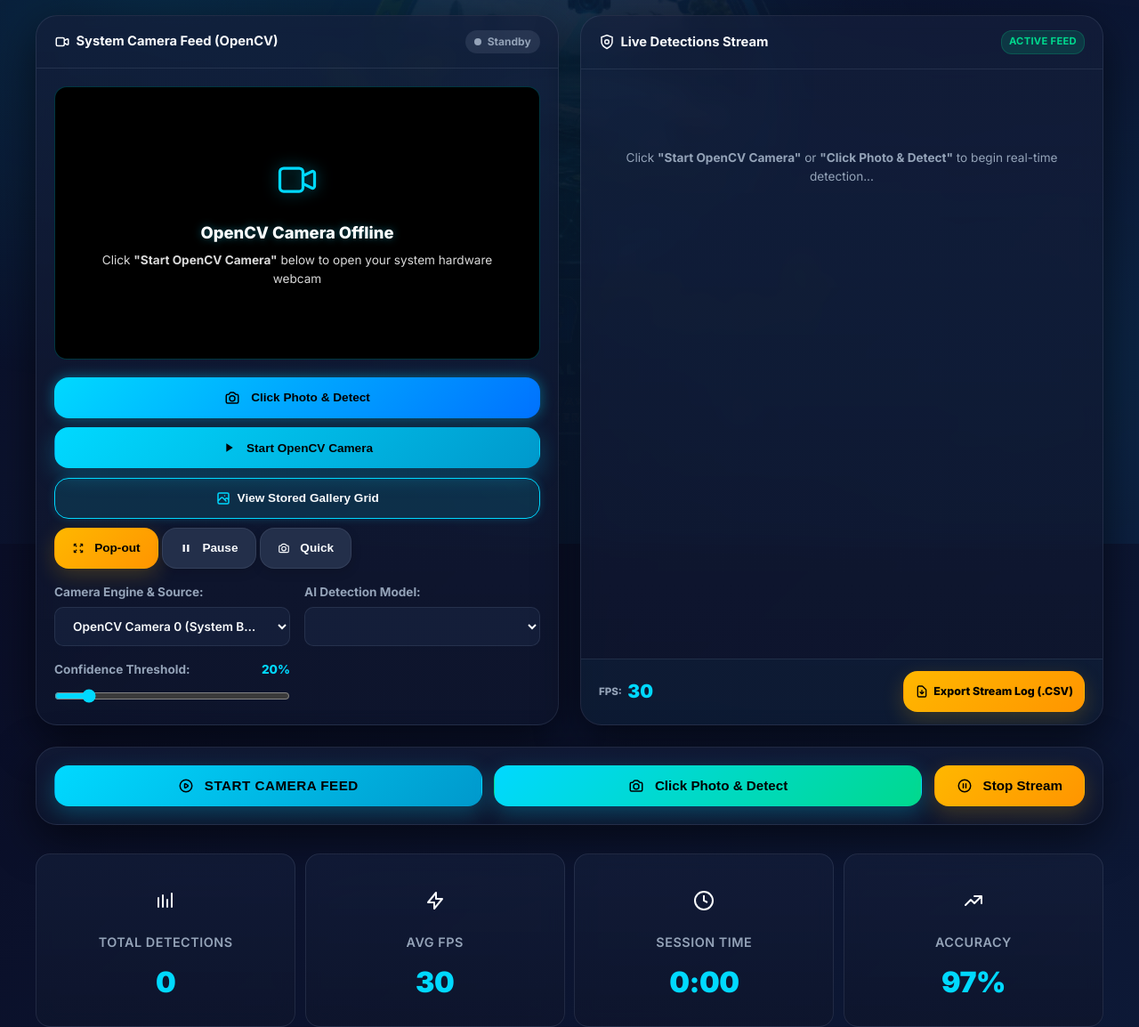
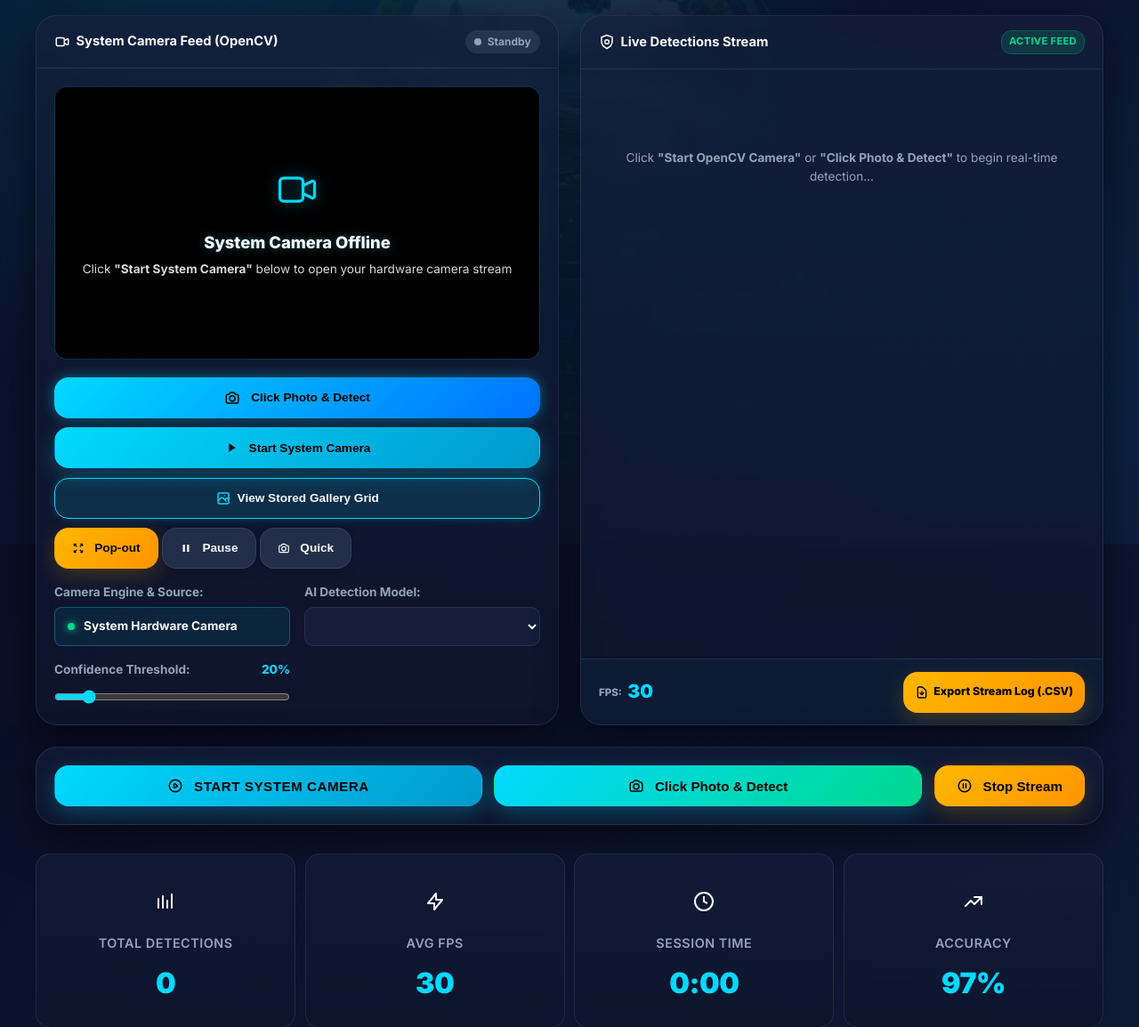
Before and after one commit to JupalliSaiPraneeth/Waste_Detection_Model, a Flask app: page /live in a window 1280 px wide. Shown: the part 189-1343 px from the top of the page at 89% size. Run offline with Flask 3, Linux system fonts and the light colour scheme; lists and menus that the app fills with data are empty; some libraries are stand-ins or nearby versions.

Commit message:
Remove camera options dropdown and enforce direct System Camera feature workflow

```diff
--- a/templates/live.html
+++ b/templates/live.html
@@ -98,21 +98,21 @@
                 <svg width="52" height="52" fill="none" stroke="#00D9FF" stroke-width="1.5" viewBox="0 0 24 24" style="margin-bottom: 0.75rem; filter: drop-shadow(0 0 8px rgba(0,217,255,0.5));">
                   <path stroke-linecap="round" stroke-linejoin="round" d="M15 10l4.553-2.276A1 1 0 0121 8.618v6.764a1 1 0 01-1.447.894L15 14M5 18h8a2 2 0 002-2V8a2 2 0 00-2-2H5a2 2 0 00-2 2v8a2 2 0 002 2z" />
                 </svg>
-                <div style="font-weight: 800; font-size: 1.15rem; color: #ffffff; margin-bottom: 0.3rem; text-shadow: 0 0 10px rgba(0,217,255,0.4);">OpenCV Camera Offline</div>
-                <p style="font-size: 0.85rem; color: rgba(255, 255, 255, 0.85);">Click <strong>"Start OpenCV Camera"</strong> below to open your system hardware webcam</p>
+                <div style="font-weight: 800; font-size: 1.15rem; color: #ffffff; margin-bottom: 0.3rem; text-shadow: 0 0 10px rgba(0,217,255,0.4);">System Camera Offline</div>
+                <p style="font-size: 0.85rem; color: rgba(255, 255, 255, 0.85);">Click <strong>"Start System Camera"</strong> below to open your hardware camera stream</p>
               </div>
             </div>
 
             <!-- Controls Row -->
             <div class="live-controls-row" style="margin-top: 1.25rem; display: flex; flex-direction: column; gap: 0.65rem;">
-              <button class="btn btn-primary btn-small" id="clickPhotoBtn" style="background: linear-gradient(135deg, #00D9FF 0%, #0072FF 100%); border: none; font-weight: 800; box-shadow: 0 0 15px rgba(0, 217, 255, 0.4); width: 100%; justify-content: center;">
+              <button class="btn btn-primary btn-small click-photo-trigger" id="clickPhotoBtn" style="background: linear-gradient(135deg, #00D9FF 0%, #0072FF 100%); border: none; font-weight: 800; box-shadow: 0 0 15px rgba(0, 217, 255, 0.4); width: 100%; justify-content: center;">
                 <svg style="display: inline-block; vertical-align: middle; margin-right: 4px;" width="18" height="18" fill="none" stroke="currentColor" stroke-width="2" viewBox="0 0 24 24">
                   <path stroke-linecap="round" stroke-linejoin="round" d="M3 9a2 2 0 012-2h.93a2 2 0 001.664-.89l.812-1.22A2 2 0 0110.07 4h3.86a2 2 0 001.664.89l.812 1.22A2 2 0 0018.07 7H19a2 2 0 012 2v9a2 2 0 01-2 2H5a2 2 0 01-2-2V9z" />
                   <circle cx="12" cy="13" r="4" />
                 </svg> Click Photo & Detect
               </button>
-              <button class="btn btn-primary btn-small" id="startCam" style="width: 100%; justify-content: center;">
-                <svg style="display: inline-block; vertical-align: middle; margin-right: 4px;" width="16" height="16" fill="currentColor" viewBox="0 0 24 24"><path d="M8 5v14l11-7z"/></svg> Start OpenCV Camera
+              <button class="btn btn-primary btn-small start-cam-trigger" id="startCam" style="width: 100%; justify-content: center;">
+                <svg style="display: inline-block; vertical-align: middle; margin-right: 4px;" width="16" height="16" fill="currentColor" viewBox="0 0 24 24"><path d="M8 5v14l11-7z"/></svg> Start System Camera
               </button>
               <button class="btn btn-secondary btn-small" id="jumpToGalleryBtn" style="background: rgba(0, 217, 255, 0.12); border: 1.5px solid #00D9FF; color: var(--text, #ffffff); font-weight: 800; display: inline-flex; align-items: center; justify-content: center; gap: 0.4rem; box-shadow: 0 0 10px rgba(0, 217, 255, 0.2); width: 100%;">
                 <svg width="18" height="18" fill="none" stroke="#00D9FF" stroke-width="2" viewBox="0 0 24 24">
@@ -125,7 +125,7 @@
                 <button class="btn btn-secondary btn-small" id="nativeWindowBtn" style="justify-content: center;">
                   <svg style="display: inline-block; vertical-align: middle; margin-right: 3px;" width="14" height="14" fill="none" stroke="currentColor" stroke-width="2" viewBox="0 0 24 24"><path d="M4 8V4m0 0h4M4 4l5 5m11-1V4m0 0h-4m4 0l-5 5M4 16v4m0 0h4m-4 0l5-5m11 5v-4m0 4h-4m4 0l-5-5"/></svg> Pop-out
                 </button>
-                <button class="btn btn-ghost btn-small" id="pauseCam" style="justify-content: center;">
+                <button class="btn btn-ghost btn-small pause-cam-trigger" id="pauseCam" style="justify-content: center;">
                   <svg style="display: inline-block; vertical-align: middle; margin-right: 3px;" width="14" height="14" fill="currentColor" viewBox="0 0 24 24"><path d="M6 19h4V5H6v14zm8-14v14h4V5h-4z"/></svg> Pause
                 </button>
                 <button class="btn btn-ghost btn-small" id="captureBtn" style="justify-content: center;">
@@ -136,19 +136,16 @@
                 </button>
               </div>
             </div>
-            <!-- Options Row (Camera Source, Model & Confidence Selection) -->
+            <!-- Options Row (System Camera, Model & Confidence Selection) -->
             <div style="margin-top: 1rem; display: grid; grid-template-columns: repeat(auto-fit, minmax(180px, 1fr)); gap: 1rem;">
               <div>
-                <label for="cameraSourceSelect" style="display: block; font-size: 0.85rem; color: var(--text-muted); font-weight: 700; margin-bottom: 0.3rem;">
+                <label style="display: block; font-size: 0.85rem; color: var(--text-muted); font-weight: 700; margin-bottom: 0.3rem;">
                   Camera Engine & Source:
-                </label>                <select id="cameraSourceSelect" class="select-field" style="width: 100%;">
-                  <option value="opencv_0" selected>OpenCV Camera 0 (System Backend Cam)</option>
-                  <option value="browser">Browser Camera (HTML5 Webcam)</option>
-                  <option value="opencv_1">OpenCV Camera 1 (Secondary Cam)</option>
-                  <option value="demo">Demo Video Feed (detectionvideo.mp4)</option>
-                  <option value="upload">Upload Custom Video File...</option>
-                </select>
-                <input type="file" id="videoFileInput" accept="video/*" style="display: none;">
+                </label>
+                <div style="display: flex; align-items: center; gap: 0.6rem; padding: 0.65rem 0.9rem; background: rgba(0, 217, 255, 0.08); border: 1.5px solid rgba(0, 217, 255, 0.3); border-radius: 0.5rem; color: var(--text, #ffffff); font-size: 0.85rem; font-weight: 700;">
+                  <span style="width: 8px; height: 8px; border-radius: 50%; background: #00D98E; box-shadow: 0 0 8px #00D98E; display: inline-block;"></span>
+                  <span>System Hardware Camera</span>
+                </div>
               </div>
               <div>
                 <label for="liveModelSelect" style="display: block; font-size: 0.85rem; color: var(--text-muted); font-weight: 700; margin-bottom: 0.3rem;">
@@ -206,21 +203,21 @@
       <!-- Controls Row below Feed -->
       <div class="card" style="margin-bottom: 2rem; padding: 1.25rem;">
         <div style="display: flex; gap: 0.85rem; align-items: center; flex-wrap: wrap;">
-          <button id="startCam" class="btn btn-primary" style="flex: 1; min-width: 180px; font-weight: 800; text-transform: uppercase; letter-spacing: 0.5px;">
+          <button id="startCam" class="btn btn-primary start-cam-trigger" style="flex: 1; min-width: 180px; font-weight: 800; text-transform: uppercase; letter-spacing: 0.5px;">
             <svg width="18" height="18" fill="none" stroke="currentColor" stroke-width="2" viewBox="0 0 24 24" style="display: inline-block; vertical-align: middle; margin-right: 4px;">
               <path stroke-linecap="round" stroke-linejoin="round" d="M14.752 11.168l-3.197-2.132A1 1 0 0010 9.87v4.263a1 1 0 001.555.832l3.197-2.132a1 1 0 000-1.664z" />
               <path stroke-linecap="round" stroke-linejoin="round" d="M21 12a9 9 0 11-18 0 9 9 0 0118 0z" />
             </svg>
-            Start Camera Feed
+            Start System Camera
           </button>
-          <button id="clickPhotoBtn" class="btn btn-primary" style="flex: 1; min-width: 180px; background: linear-gradient(135deg, #00D9FF 0%, #00D98E 100%); color: #000; font-weight: 900;">
+          <button id="clickPhotoBtn" class="btn btn-primary click-photo-trigger" style="flex: 1; min-width: 180px; background: linear-gradient(135deg, #00D9FF 0%, #00D98E 100%); color: #000; font-weight: 900;">
             <svg width="18" height="18" fill="none" stroke="currentColor" stroke-width="2" viewBox="0 0 24 24" style="display: inline-block; vertical-align: middle; margin-right: 4px;">
               <path stroke-linecap="round" stroke-linejoin="round" d="M3 9a2 2 0 012-2h.93a2 2 0 001.664-.89l.812-1.22A2 2 0 0110.07 4h3.86a2 2 0 001.664.89l.812 1.22A2 2 0 0018.07 7H19a2 2 0 012 2v9a2 2 0 01-2 2H5a2 2 0 01-2-2V9z" />
               <circle cx="12" cy="13" r="4" />
             </svg>
             Click Photo & Detect
           </button>
-          <button id="pauseCam" class="btn btn-secondary" style="min-width: 140px;">
+          <button id="pauseCam" class="btn btn-secondary pause-cam-trigger" style="min-width: 140px;">
             <svg width="18" height="18" fill="none" stroke="currentColor" stroke-width="2" viewBox="0 0 24 24" style="display: inline-block; vertical-align: middle; margin-right: 4px;">
               <path stroke-linecap="round" stroke-linejoin="round" d="M10 9v6m4-6v6m7-3a9 9 0 11-18 0 9 9 0 0118 0z" />
             </svg>
@@ -410,10 +407,9 @@
       if (opencvVideoFeed) {
         opencvVideoFeed.onerror = function() {
           if (!opencvVideoFeed.getAttribute('src') || opencvVideoFeed.style.display === 'none' || currentMode !== 'opencv') return;
-          console.warn("OpenCV backend camera feed error. Switching to Demo video stream...");
-          if (window.showNotification) window.showNotification("Backend OpenCV feed unavailable. Switching to Demo stream...", "info");
-          if (cameraSourceSelect) cameraSourceSelect.value = 'demo';
-          startDemoVideoStream();
+          console.warn("OpenCV backend camera feed error. Switching to Browser System Camera...");
+          if (window.showNotification) window.showNotification("Backend camera feed unavailable. Connecting via Browser System Camera...", "info");
+          startBrowserWebcam();
         };
       }
 
@@ -459,11 +455,9 @@
 
       function updateOpenCVStreamSource() {
         if (currentMode !== 'opencv') return;
-        const src = cameraSourceSelect ? cameraSourceSelect.value : 'opencv_0';
-        const camIdx = parseInt(src.split('_')[1] || '0', 10);
         const selectedModel = liveModelSelect ? liveModelSelect.value : '';
         const confThresh = (parseFloat(confSlider ? confSlider.value : 20) / 100.0).toFixed(2);
-        opencvVideoFeed.src = `/video_feed?model=${encodeURIComponent(selectedModel)}&cam=${camIdx}&conf=${confThresh}&t=${Date.now()}`;
+        opencvVideoFeed.src = `/video_feed?model=${encodeURIComponent(selectedModel)}&cam=0&conf=${confThresh}&t=${Date.now()}`;
       }
 
       async function startOpenCVSession(camIdx = 0) {
@@ -486,18 +480,17 @@
 
             currentMode = 'opencv';
             sessionStartTime = Date.now();
-            setCameraStatus(true, `OpenCV Camera ${camIdx} Active`);
-            if (window.showNotification) window.showNotification(`OpenCV system camera ${camIdx} started!`, 'success');
+            setCameraStatus(true, `System Camera Active`);
+            if (window.showNotification) window.showNotification(`System hardware camera started!`, 'success');
 
             startStatusPolling();
           } else {
-            throw new Error(data.error || 'Failed to start OpenCV camera');
+            throw new Error(data.error || 'Failed to start System camera');
           }
         } catch (err) {
-          console.error("OpenCV Camera start error:", err);
-          if (window.showNotification) window.showNotification(`OpenCV camera error: ${err.message}. Switching to Demo video stream...`, 'warning');
-          if (cameraSourceSelect) cameraSourceSelect.value = 'demo';
-          startDemoVideoStream();
+          console.error("System Camera start error:", err);
+          if (window.showNotification) window.showNotification(`Backend camera unavailable. Connecting via Browser System Camera...`, 'info');
+          startBrowserWebcam();
         }
       }
 
@@ -957,18 +950,16 @@
         }, 250);
       }
 
-      startBtn && startBtn.addEventListener('click', () => {
-        const src = cameraSourceSelect ? cameraSourceSelect.value : 'opencv_0';
-        if (src.startsWith('opencv_')) {
-          const camIdx = parseInt(src.split('_')[1] || '0', 10);
-          startOpenCVSession(camIdx);
-        } else if (src === 'demo') {
-          startDemoVideoStream();
-        } else if (src === 'browser') {
-          startBrowserWebcam();
-        } else if (src === 'upload') {
-          if (videoFileInput) videoFileInput.click();
-        }
+      const startTriggers = document.querySelectorAll('.start-cam-trigger, #startCam');
+      startTriggers.forEach(btn => {
+        btn.addEventListener('click', () => {
+          startOpenCVSession(0);
+        });
+      });
+
+      const clickPhotoTriggers = document.querySelectorAll('.click-photo-trigger, #clickPhotoBtn');
+      clickPhotoTriggers.forEach(btn => {
+        btn.addEventListener('click', capturePhotoAndDetect);
       });
 
       nativeWindowBtn && nativeWindowBtn.addEventListener('click', async () => {
@@ -994,27 +985,12 @@
         }
       });
 
-      cameraSourceSelect && cameraSourceSelect.addEventListener('change', () => {
-        const val = cameraSourceSelect.value;
-        if (val === 'upload') {
-          if (videoFileInput) videoFileInput.click();
-        } else {
-          startBtn.click();
-        }
-      });
-
-      videoFileInput && videoFileInput.addEventListener('change', (e) => {
-        const file = e.target.files && e.target.files[0];
-        if (file) {
-          if (customVideoUrl) URL.revokeObjectURL(customVideoUrl);
-          customVideoUrl = URL.createObjectURL(file);
-          startCustomVideoStream(customVideoUrl);
-        }
-      });
-
-      pauseBtn && pauseBtn.addEventListener('click', () => {
-        stopAllSessions();
-        if (window.showNotification) window.showNotification('Camera stream paused', 'info');
+      const pauseTriggers = document.querySelectorAll('.pause-cam-trigger, #pauseCam');
+      pauseTriggers.forEach(btn => {
+        btn.addEventListener('click', () => {
+          stopAllSessions();
+          if (window.showNotification) window.showNotification('System camera stream paused', 'info');
+        });
       });
 
       captureBtn && captureBtn.addEventListener('click', capturePhotoAndDetect);
```
